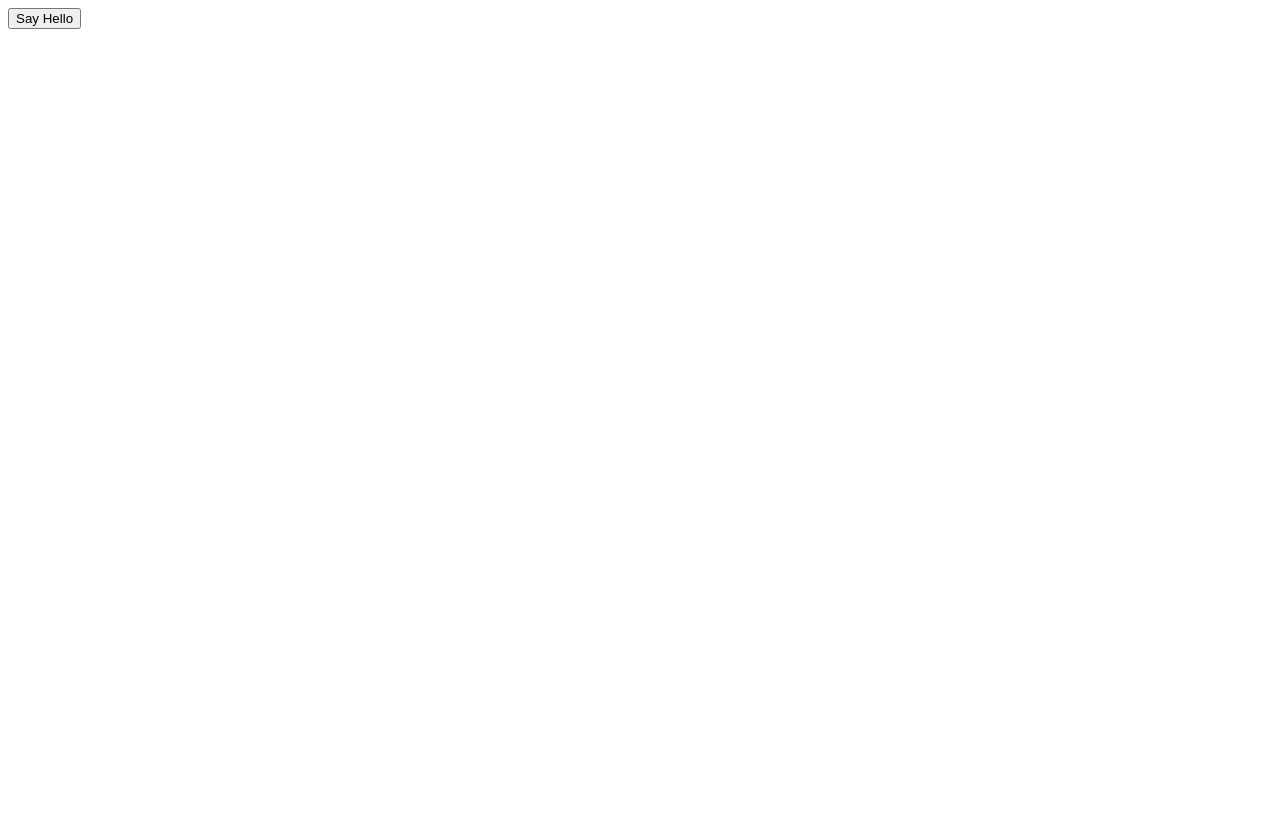
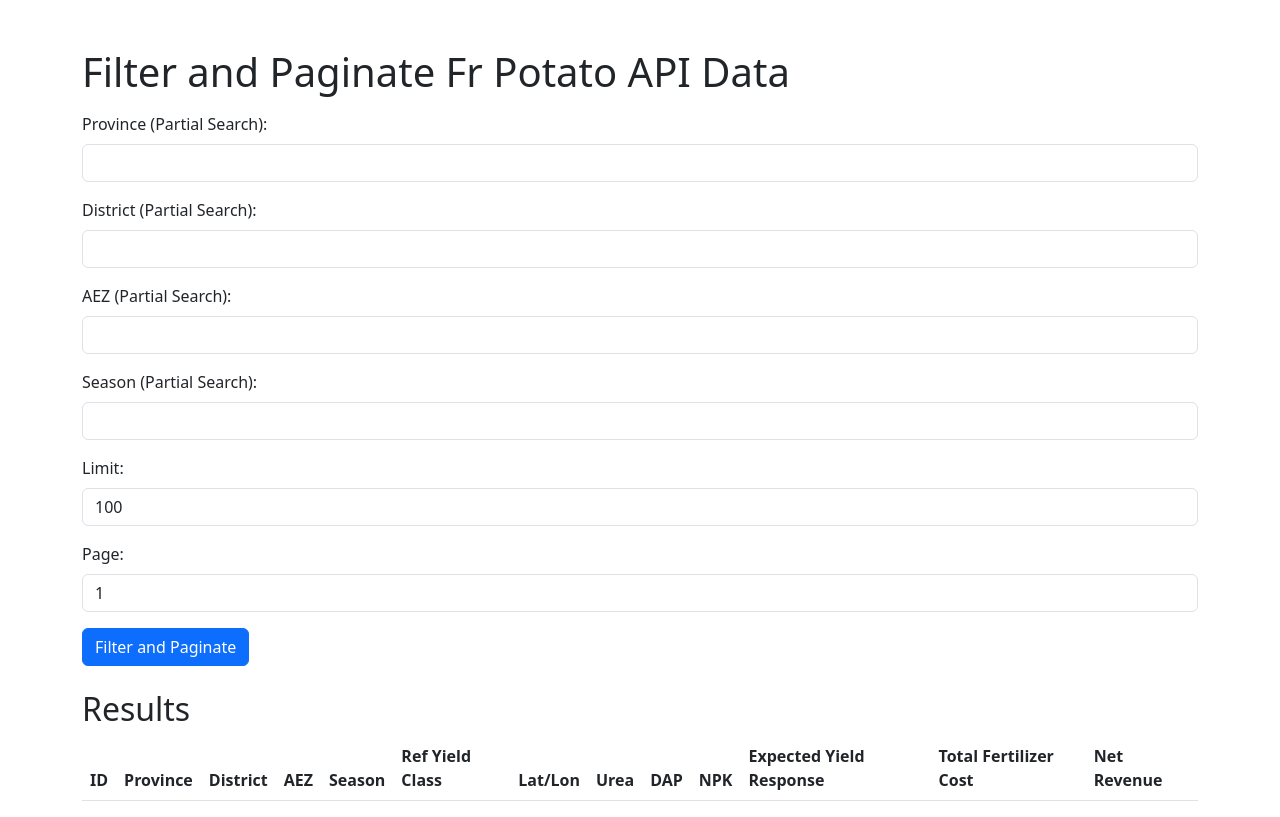
Before and after one commit to AgWISE-EiA/agwise-api, a Flask app: page / in a window 1280 px wide. Before the commit the page is almost empty. Before the commit the page ends 29 px from the top, so only its background shows below. Run offline with Flask 3, Linux system fonts and the light colour scheme; lists and menus that the app fills with data are empty.

Commit message:
feat: added interface
added interface to allow API exploration

```diff
--- a/api_v1/routes.py
+++ b/api_v1/routes.py
@@ -7,7 +7,7 @@ from potato.agwise_potato import AgWisePotato
 api_v1 = Blueprint('api_v1', __name__)
 
 
-@api_v1.route('/planting-season', methods=['POST'])
+@api_v1.route('/fr-potato-api-input', methods=['POST'])
 def get_planting_season():
     data: object = request.get_json()
 
--- /dev/null
+++ b/static/api-interface.js
@@ -0,0 +1,52 @@
+$(document).ready(function () {
+    $("#filter-button").on("click", function () {
+        const Province = $("#Province").val();
+        const District = $("#District").val();
+        const AEZ = $("#AEZ").val();
+        const Season = $("#Season").val();
+        const limit = $("#limit").val();
+        const page = $("#page").val();
+
+        // Make a POST request to the API endpoint
+        $.ajax({
+            url: "/api/v1/fr-potato-api-input",
+            type: "POST",
+            contentType: "application/json",
+            data: JSON.stringify({
+                Province: Province,
+                District: District,
+                AEZ: AEZ,
+                Season: Season,
+                limit: limit,
+                page: page,
+            }),
+            success: function (data) {
+                const tableBody = $("#table-body");
+                tableBody.empty(); // Clear previous data
+
+                $.each(data, function (index, item) {
+                    tableBody.append(
+                        `<tr>
+                            <td>${item.id}</td>
+                            <td>${item.Province}</td>
+                            <td>${item.District}</td>
+                            <td>${item.AEZ}</td>
+                            <td>${item.Season}</td>
+                            <td>${item.refYieldClass}</td>
+                            <td>${item.lat_lon}</td>
+                            <td>${item.Urea}</td>
+                            <td>${item.DAP}</td>
+                            <td>${item.NPK}</td>
+                            <td>${item.expectedYieldReponse}</td>
+                            <td>${item.totalFertilizerCost}</td>
+                            <td>${item.netRevenue}</td>
+                        </tr>`
+                    );
+                });
+            },
+            error: function (error) {
+                console.error("Error:", error);
+            },
+        });
+    });
+});
--- a/static/hello.js
+++ /dev/null
@@ -1,3 +0,0 @@
-function sayHello() {
-   alert("Hello World")
-}
--- a/templates/index.html
+++ b/templates/index.html
@@ -1,12 +1,68 @@
+<!DOCTYPE html>
 <html>
+<head>
+    <title>API Interface</title>
+    <link href="https://cdn.jsdelivr.net/npm/bootstrap@5.3.0/dist/css/bootstrap.min.css" rel="stylesheet">
+</head>
+<body>
+<div class="container">
+    <h1 class="mt-5">Filter and Paginate Fr Potato API Data</h1>
+    <form id="filter-form" class="mt-3">
+        <div class="mb-3">
+            <label for="Province" class="form-label">Province (Partial Search):</label>
+            <input type="text" class="form-control" id="Province" name="Province">
+        </div>
+        <div class="mb-3">
+            <label for="District" class="form-label">District (Partial Search):</label>
+            <input type="text" class="form-control" id="District" name="District">
+        </div>
+        <div class="mb-3">
+            <label for="AEZ" class="form-label">AEZ (Partial Search):</label>
+            <input type="text" class="form-control" id="AEZ" name="AEZ">
+        </div>
+        <div class="mb-3">
+            <label for="Season" class="form-label">Season (Partial Search):</label>
+            <input type="text" class="form-control" id="Season" name="Season">
+        </div>
+        <div class="mb-3">
+            <label for="limit" class="form-label">Limit:</label>
+            <input type="number" class="form-control" id="limit" name="limit" value="100">
+        </div>
+        <div class="mb-3">
+            <label for="page" class="form-label">Page:</label>
+            <input type="number" class="form-control" id="page" name="page" value="1">
+        </div>
+        <button type="button" class="btn btn-primary" id="filter-button">Filter and Paginate</button>
+    </form>
 
-   <head>
-      <script type = "text/javascript"
-         src = "{{ url_for('static', filename = 'hello.js') }}" ></script>
-   </head>
+    <h2 class="mt-4">Results</h2>
+    <div id="results" class="mt-2">
+        <table class="table table-striped">
+            <thead>
+            <tr>
+                <th>ID</th>
+                <th>Province</th>
+                <th>District</th>
+                <th>AEZ</th>
+                <th>Season</th>
+                <th>Ref Yield Class</th>
+                <th>Lat/Lon</th>
+                <th>Urea</th>
+                <th>DAP</th>
+                <th>NPK</th>
+                <th>Expected Yield Response</th>
+                <th>Total Fertilizer Cost</th>
+                <th>Net Revenue</th>
+            </tr>
+            </thead>
+            <tbody id="table-body"></tbody>
+        </table>
+    </div>
+</div>
 
-   <body>
-      <input type = "button" onclick = "sayHello()" value = "Say Hello" />
-   </body>
-
+<!-- Include jQuery and Bootstrap JavaScript -->
+<script src="https://code.jquery.com/jquery-3.6.0.min.js"></script>
+<script src="https://cdn.jsdelivr.net/npm/bootstrap@5.3.0/dist/js/bootstrap.min.js"></script>
+<script src="{{ url_for('static', filename='api-interface.js') }}"></script>
+</body>
 </html>
```
Also changed, not shown: potato/agwise_potato.py (+11 -5 lines).
